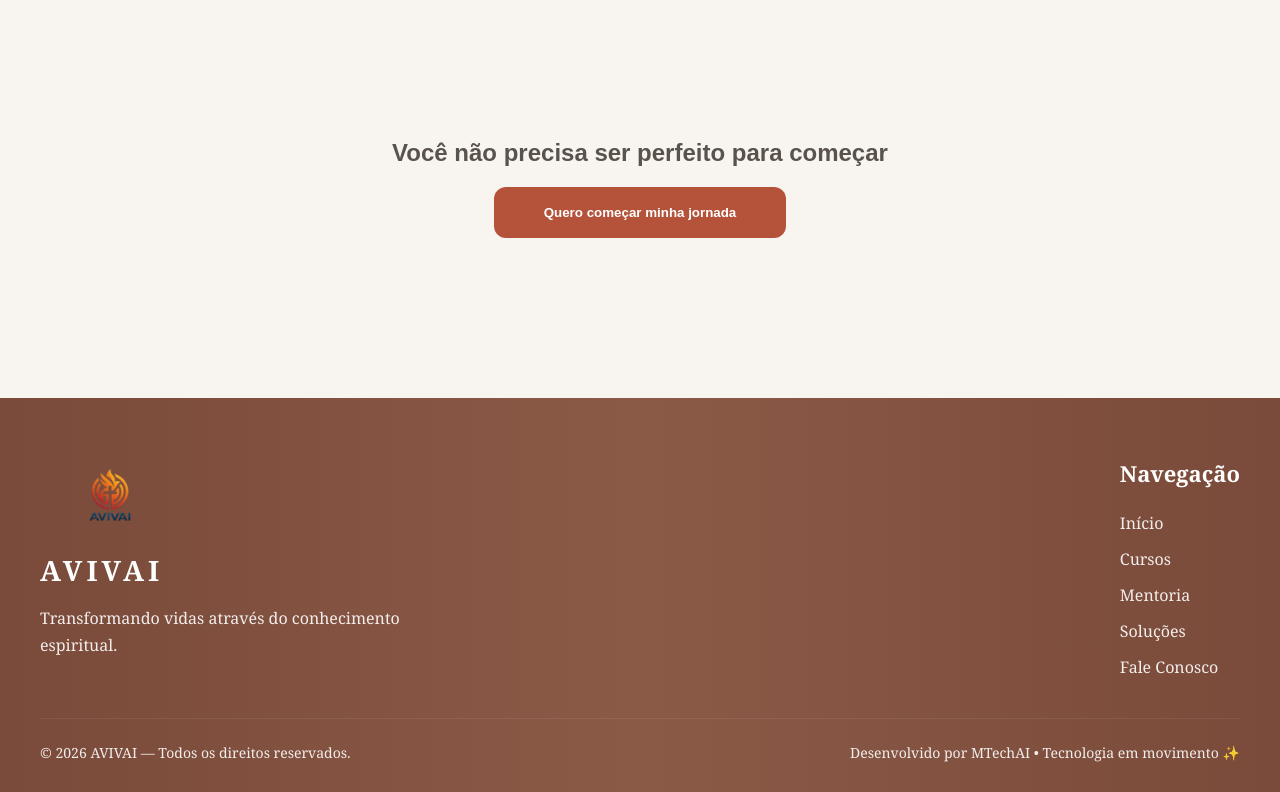
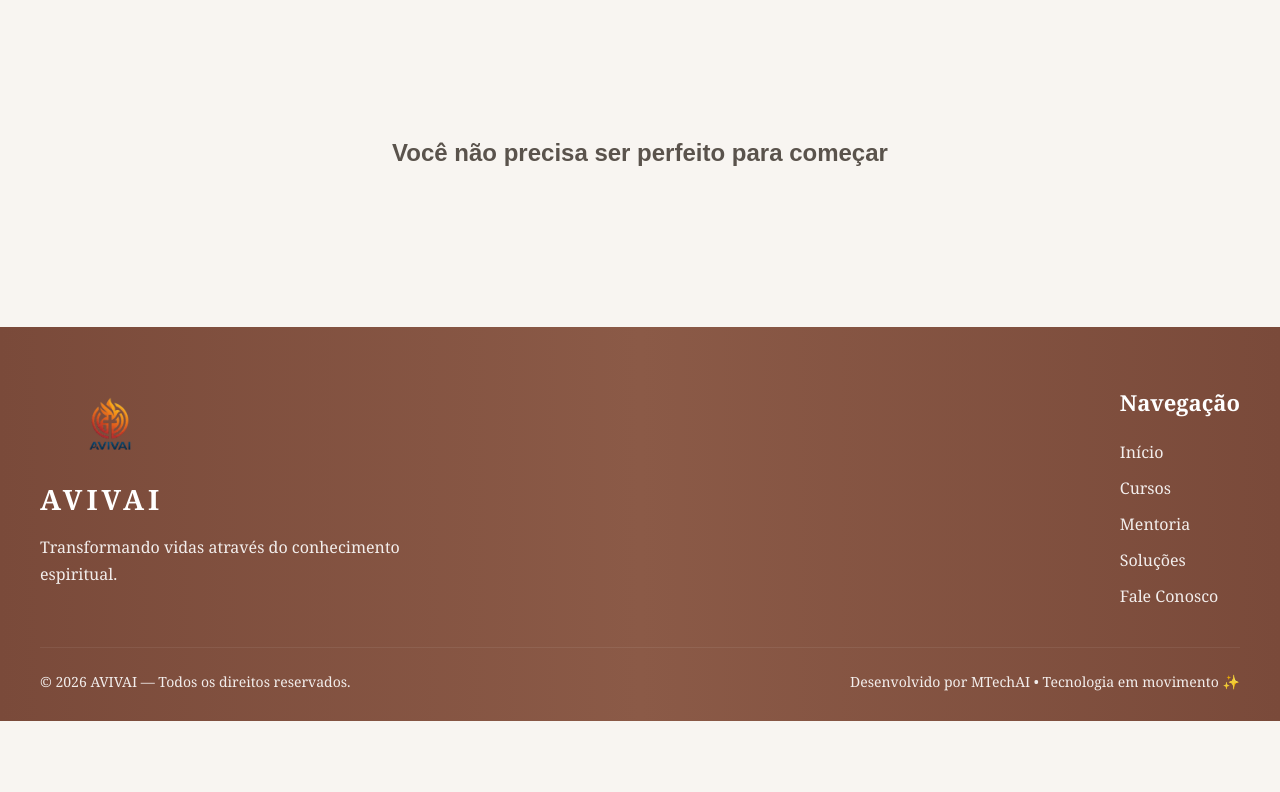
Before and after one commit to Mayra727/avivai-frontend, a React (Vite) app: page /ebook in a window 1280 px wide. Shown: the part 2408-3200 px from the top of the page. After the commit the page ends 3129 px from the top, so only its background shows below. Built offline with nearby package versions, Linux system fonts and the light colour scheme.

Commit message:
style: remove CTA final button section

```diff
--- a/src/pages/EbookPage.tsx
+++ b/src/pages/EbookPage.tsx
@@ -197,33 +197,7 @@ const user = JSON.parse(
       <section style={{ padding: "80px 20px", textAlign: "center" }}>
         <h2>Você não precisa ser perfeito para começar</h2>
 
-        <button
-  onClick={() => {
-
-    if(user){
-
-      window.open("/ebook.pdf");
-
-    }else{
-
-      navigate("/cadastro");
-
-    }
-
-  }}
-  style={{
-    marginTop: "20px",
-    padding: "18px 50px",
-    background: "#B4533A",
-    color: "white",
-    borderRadius: "12px",
-    border: "none"
-  }}
->
-  Quero começar minha jornada
-</button>
       </section>
-
     </div>
   );
 }
```
